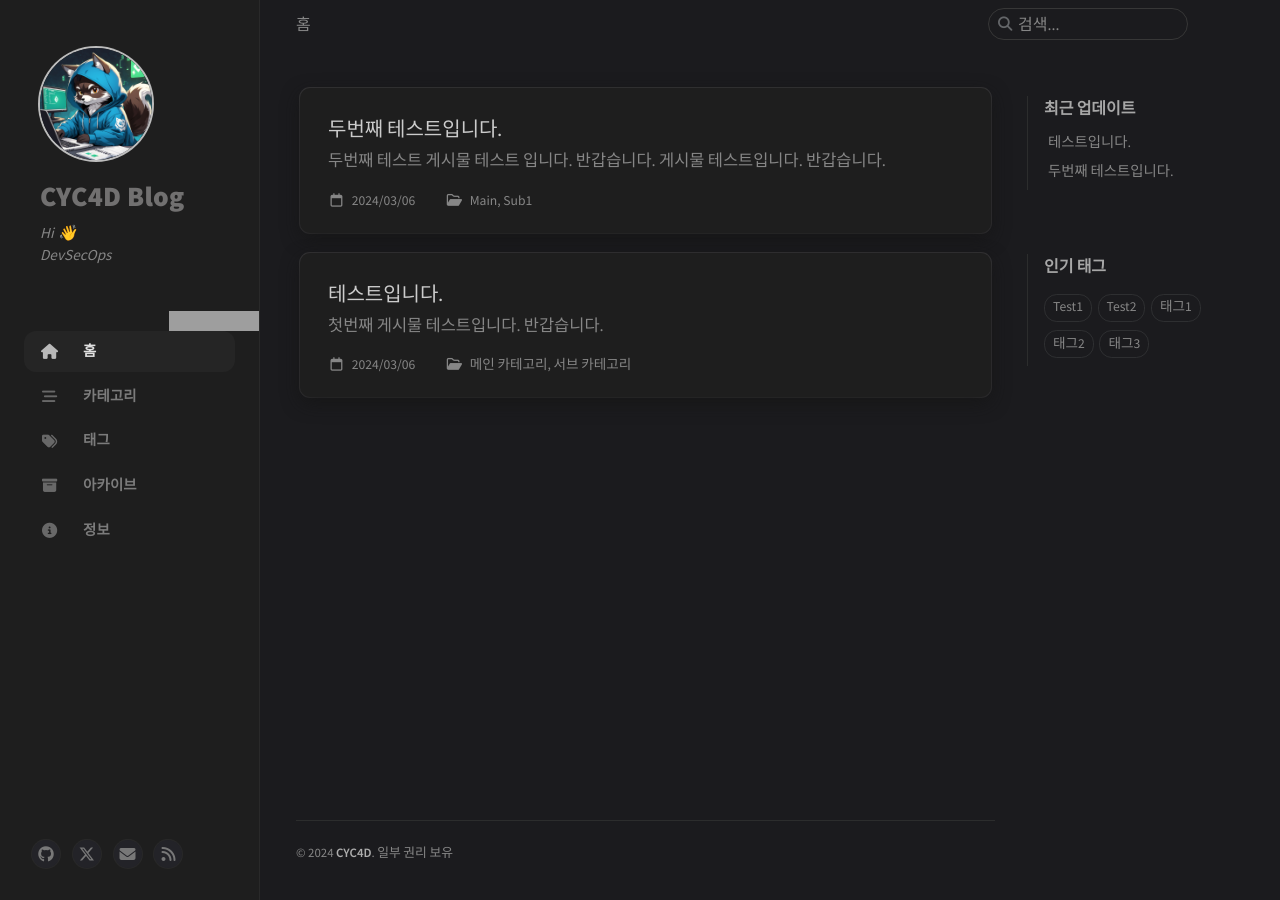
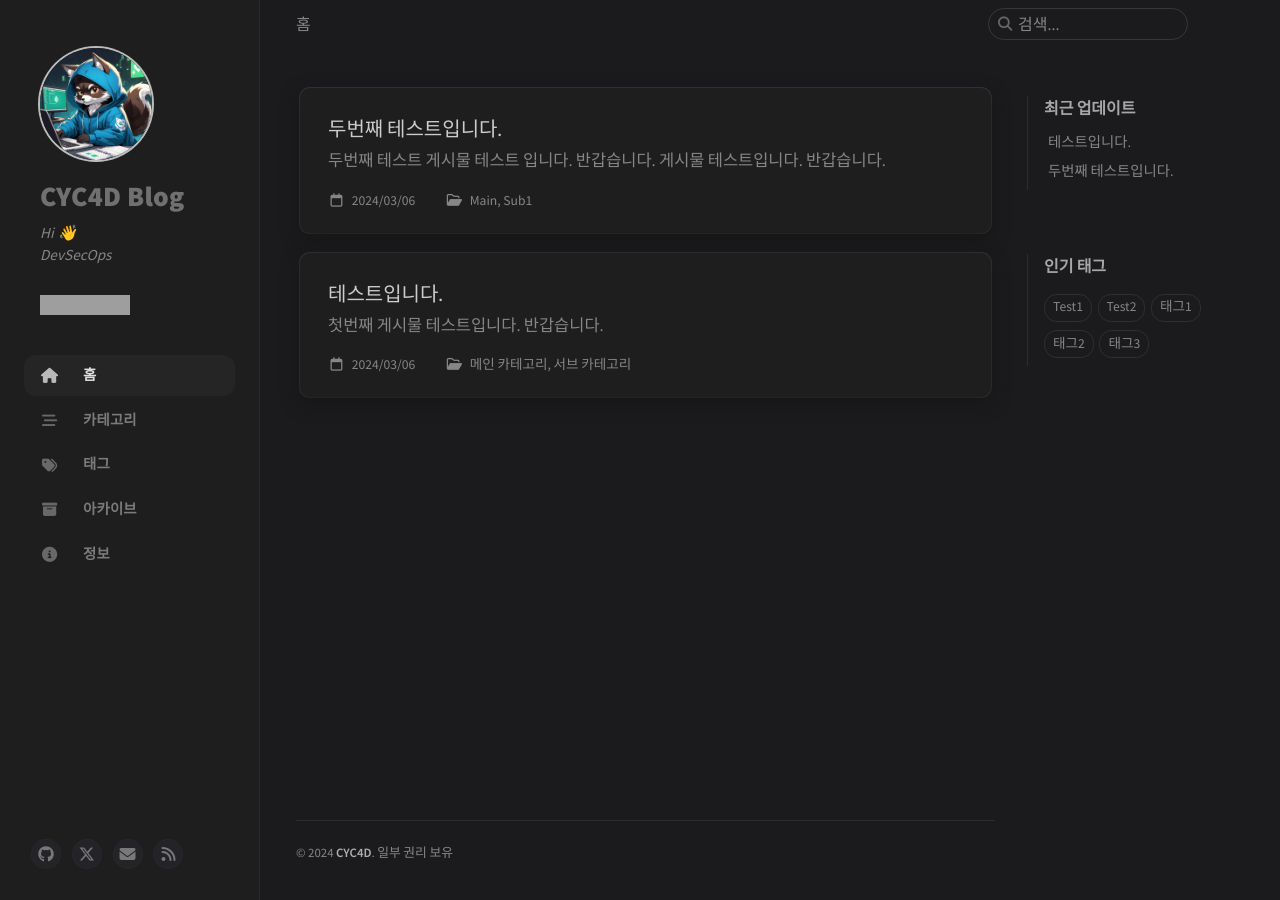
Before and after one commit to CYC4D/CYC4D.github.io, a Jekyll site: the page built from index.markdown, in a window 1280 px wide. Built offline with Jekyll 4.4.1, drawn with Linux system fonts in a browser that asks for light colours; cached includes are drawn as plain includes; comment, search, counter and statistics services are not loaded; grey boxes are pictures that could not be loaded.

Commit message:
Update sidebar.html - Hits Tag 위치 수정

```diff
--- a/_includes/sidebar.html
+++ b/_includes/sidebar.html
@@ -15,11 +15,10 @@
       <a href="{{ '/' | relative_url }}">{{ site.title }}</a>
     </h1>
     <p class="site-subtitle fst-italic mb-0">{{ site.tagline }}</p>
+    <br>
+    <a href="https://hits.seeyoufarm.com"><img src="https://hits.seeyoufarm.com/api/count/incr/badge.svg?url=https%3A%2F%2Fgithub.com%2FAR35-youn%2Fhit-counter&count_bg=%2379C83D&title_bg=%23555555&icon=&icon_color=%23E7E7E7&title=hits&edge_flat=false"/></a>
   </header>
   <!-- .profile-wrapper -->
-
-  <a href="https://hits.seeyoufarm.com"><img src="https://hits.seeyoufarm.com/api/count/incr/badge.svg?url=https%3A%2F%2Fgithub.com%2FAR35-youn%2Fhit-counter&count_bg=%2379C83D&title_bg=%23555555&icon=&icon_color=%23E7E7E7&title=hits&edge_flat=false"/></a>
-  <!-- [![Hits](https://hits.seeyoufarm.com/api/count/incr/badge.svg?url=https%3A%2F%2Fgithub.com%2FAR35-youn%2Fhit-counter&count_bg=%2379C83D&title_bg=%23555555&icon=&icon_color=%23E7E7E7&title=hits&edge_flat=false)](https://hits.seeyoufarm.com) -->
 
   <nav class="flex-column flex-grow-1 w-100 ps-0">
     <ul class="nav">
```
